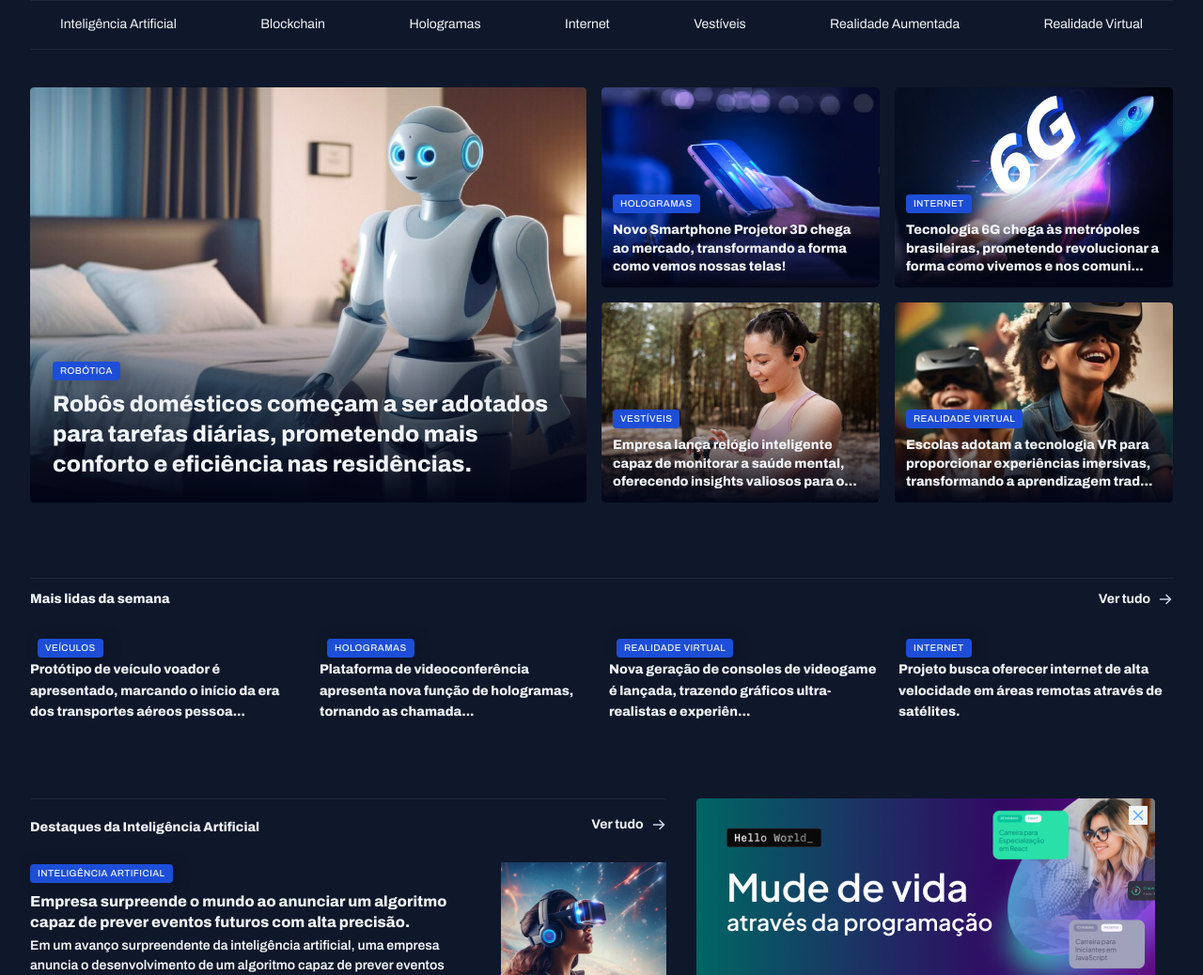
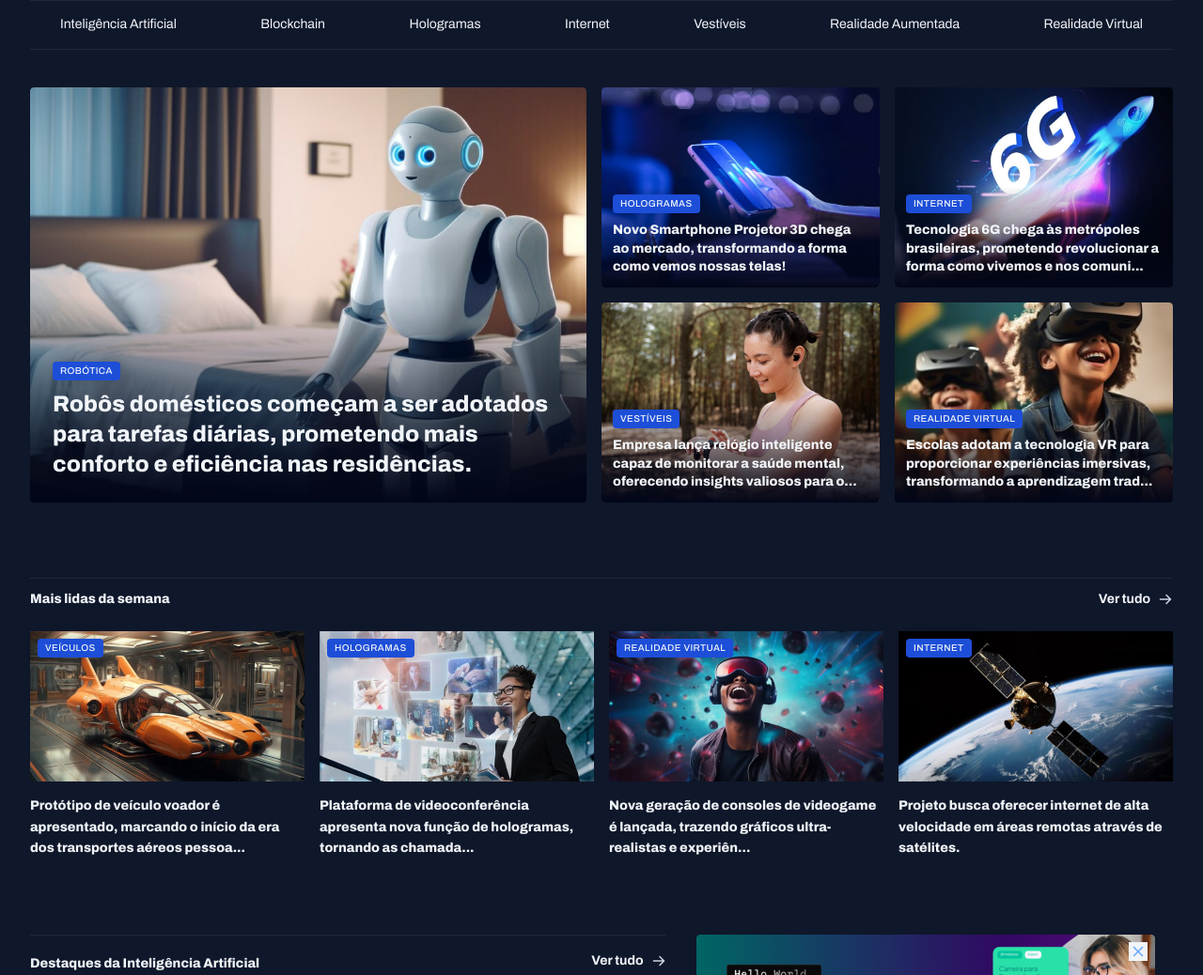
Before and after one commit to gabnunesdev/projeto-pagina-de-noticias, a plain HTML site: page index.html in a window 1280 px wide. Shown: the part 62-1100 px from the top of the page at 94% size. Drawn offline with Linux system fonts and the light colour scheme; the site is published under a folder, as on GitHub Pages, so addresses that start at the root find nothing.

Commit message:
ajuste final localizacao das imagens

```diff
--- a/index.html
+++ b/index.html
@@ -104,7 +104,7 @@
         <div class="grid gap-16">
           <figure>
             <span class="content-tag">veículos</span>
-            <img src="/assets/images/Image 06.png" alt="" />
+            <img src="assets/images/Image 06.png" alt="" />
             <p>
               Protótipo de veículo voador é apresentado, marcando o início da
               era dos transportes aéreos pessoa...
@@ -112,7 +112,7 @@
           </figure>
           <figure>
             <span class="content-tag">hologramas</span>
-            <img src="/assets/images/Image 07.png" alt="" />
+            <img src="assets/images/Image 07.png" alt="" />
             <p>
               Plataforma de videoconferência apresenta nova função de
               hologramas, tornando as chamada...
@@ -120,7 +120,7 @@
           </figure>
           <figure>
             <span class="content-tag">realidade virtual</span>
-            <img src="/assets/images/Image 08.png" alt="" />
+            <img src="assets/images/Image 08.png" alt="" />
             <p>
               Nova geração de consoles de videogame é lançada, trazendo gráficos
               ultra-realistas e experiên...
@@ -128,7 +128,7 @@
           </figure>
           <figure>
             <span class="content-tag">internet</span>
-            <img src="/assets/images/Image 09.png" alt="" />
+            <img src="assets/images/Image 09.png" alt="" />
             <p>
               Projeto busca oferecer internet de alta velocidade em áreas remotas através de satélites.
             </p>
```
